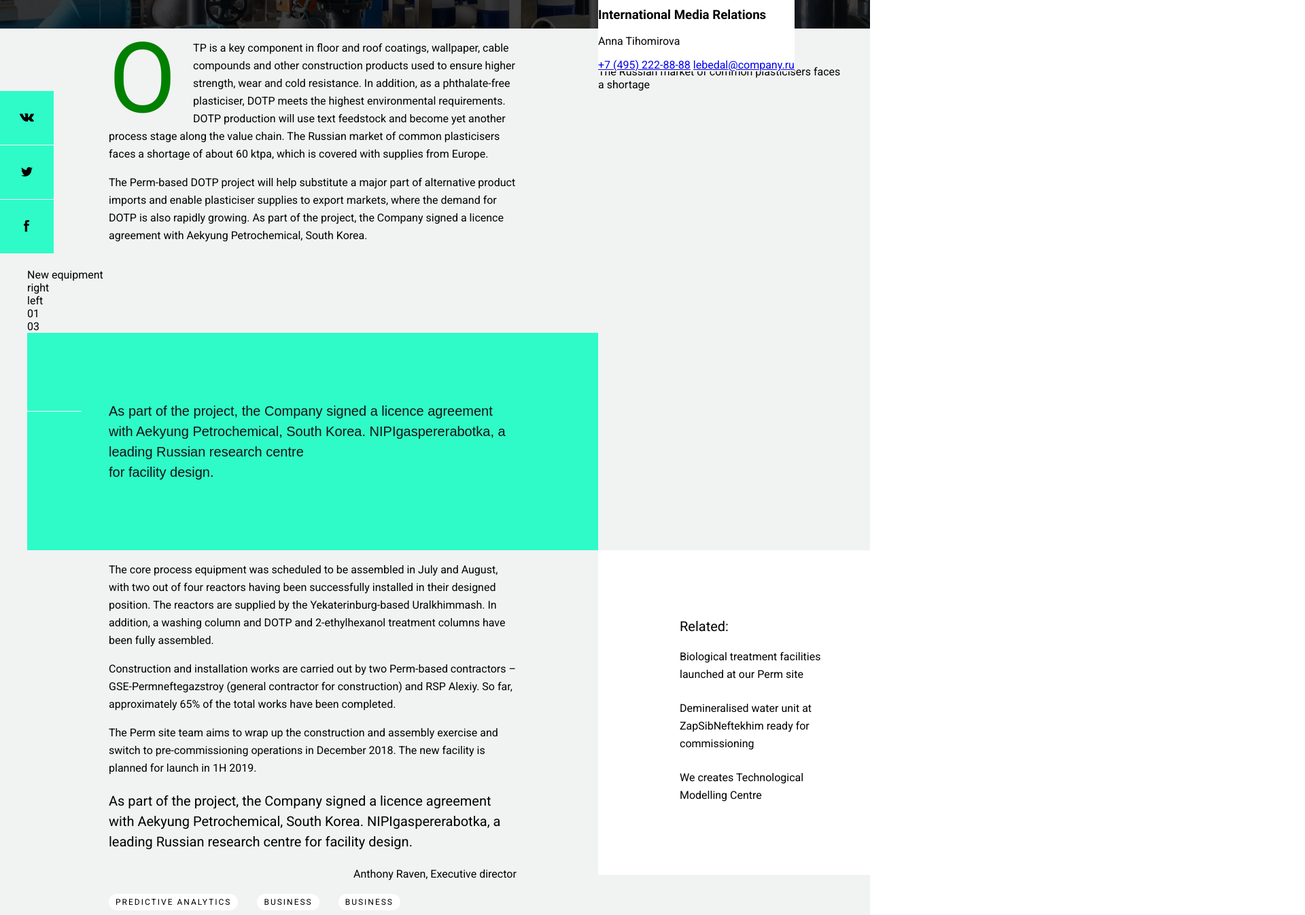
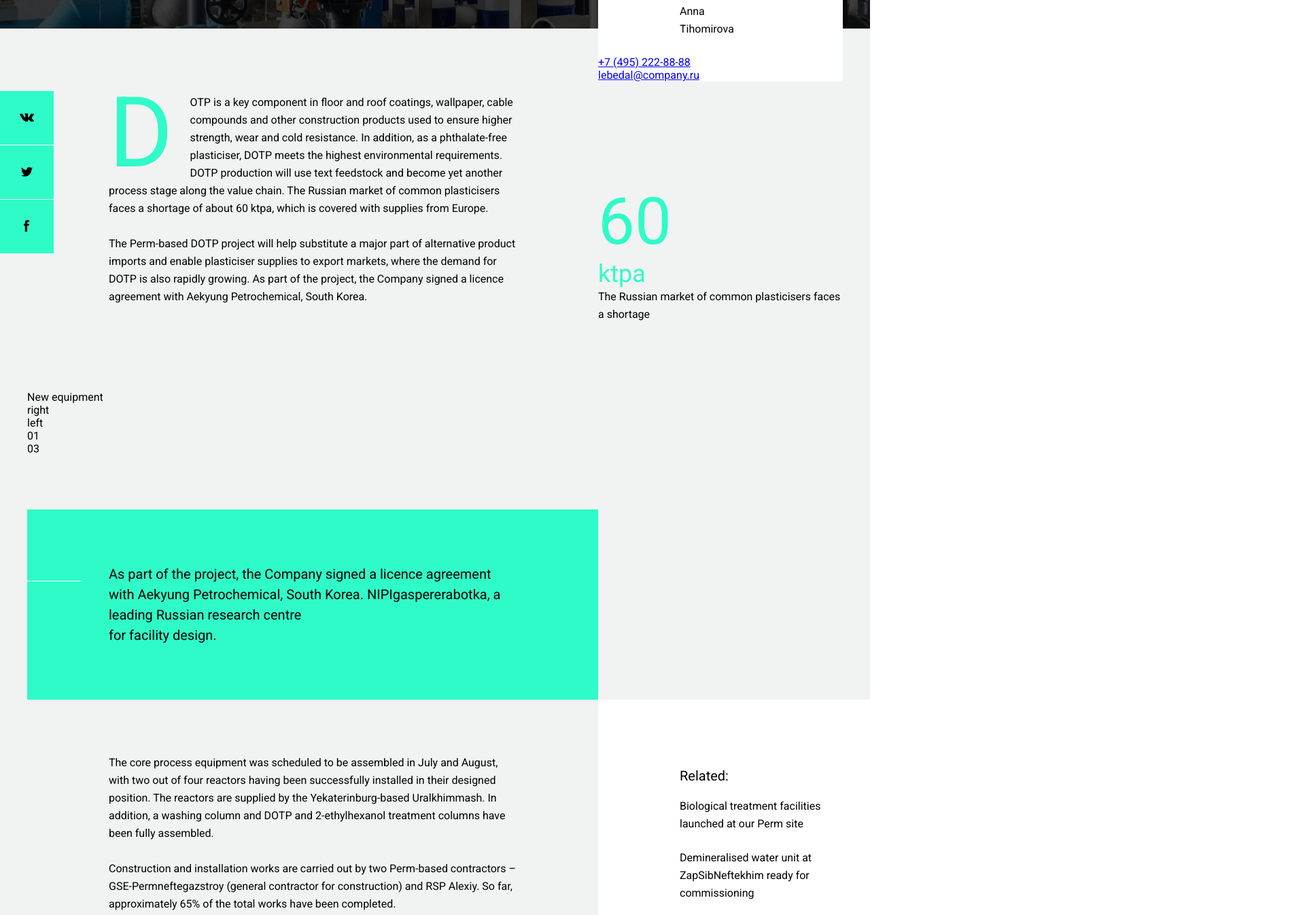
Before and after one commit to Amugbl4/UplabFrontSchool, a plain HTML site: page post.html in a window 1280 px wide. Shown: the part 380-1727 px from the top of the page at 68% size, 1920 px wide, since content can reach past the window. Drawn offline with Linux system fonts and the light colour scheme.

Commit message:
post html, css

```diff
--- a/css/style.css
+++ b/css/style.css
@@ -9,7 +9,7 @@ html {
 }
 
 body {
-    font-family:'Roboto', sans-serif;
+    font-family: 'Roboto', sans-serif;
     margin: 0;
     overflow-x: hidden;
 }
@@ -64,7 +64,7 @@ body {
 .header__right {
     width: 33%;
     align-self: right;
-    margin:  40px 0;
+    margin: 40px 0;
     margin-right: -270px;
 }
 
@@ -197,8 +197,8 @@ body {
     position: absolute;
     top: 0;
     left: -60px;
-    width: 8px;
-    height: 8px;
+    width: 10px;
+    height: 10px;
     border-top: 2px solid #fff;
     border-left: 2px solid #fff;
     transform: rotate(-45deg);
@@ -332,6 +332,7 @@ body {
 }
 
 .article__links {
+    margin: 80px 0 80px 0;
     padding-left: 120px;
     padding-right: 240px;
 }
@@ -403,6 +404,7 @@ body {
 
 .section-column {
     display: flex;
+    padding-top: 80px;
 }
 
 .section-column__left {
@@ -410,71 +412,86 @@ body {
 }
 
 .section-column__right {
+    display: flex;
     position: relative;
+    /* align-self: flex-end; */
     width: 30%;
 }
 
-.article__text {
+.article__infographic {
+    align-self: flex-end;
+}
+
+.infographic__number {
+    font-size: 96px;
+    color: #2ffbc8;
+}
+
+.infographic__number-name {
+    font-size: 36px;
+    color: #2ffbc8;
+}
+
+.user-text .infographic__text {
+    margin: 0;
+    padding: 0;
+}
+
+.article__infobox {
+    position: absolute;
+    top: -50%;
+    display: block;
+    background-color: #fff;
+    color: #000;
+}
+
+.article__slider {
+    margin-top: 80px;
+}
+
+.user-text p {
     padding: 0 120px;
+    margin-bottom: 26px;
     font-size: 16px;
     line-height: 26px;
     color: #000;
 }
 
-.article__infographic {
-    vertical-align: bottom;
-}
-
-.article__infobox {
-    position: absolute;
-    top: -50px;
-    left: 0;
-    display: block;
-    background-color: #fff;
-    color: #000;
-
-}
-
 .first-paragraph::first-letter {
-    color: green;
+    color: #2ffbc8;
     font-size: 144px;
     line-height: .8;
     float: left;
     padding: 0 25px 0 0;
 }
 
-.article__important {
+.article__important-text {
+    position: relative;
     padding: 80px 120px;
+    margin-bottom: 80px;
     background-color: #2ffbc8;
 }
 
-.important__text {
-    position: relative;
-    font-family: 'cstm_xprmntl_01regular', sans-serif;
+.article__important-text p {
+    padding: 0;
+    margin: 0;
     font-size: 20px;
     line-height: 30px;
-    color: #121212;
 }
 
-.important__text::before {
+.article__important-text::before {
     position: absolute;
     display: block;
     content: "";
-    top: 15px;
-    left: -120px;
+    top: 105px;
+    left: 0;
     width: 80px;
     height: 1px;
     background-color: #fff;
 }
 
-.article__block-bg-white {
-    position: relative;
-}
-
 .block-bg-white {
-    position: absolute;
-    top: 320px;
-    left: 0;
+    margin-top: 280px;
     padding: 80px 120px;
     margin-right: 9999px;
     padding-right: 9999px;
@@ -501,6 +518,7 @@ body {
 }
 
 .cite {
+    margin-top: 80px;
     padding: 0 120px;
     font-size: 20px;
     line-height: 30px;
--- a/post.html
+++ b/post.html
@@ -83,10 +83,12 @@
                 <a href="#" class="social-share social-share--fb" title="fb"></a>
             </div>
             <div class="container">
+                <div class="user-text">
                     <div class="section-column">
                         <div class="section-column__left">
-                        <p class="article__text first-paragraph">OTP is a key component in floor and roof coatings,
-                            wallpaper, cable compounds and other construction products used to ensure higher strength,
+                            <p class="first-paragraph">DOTP is a key component in floor and roof coatings,
+                                wallpaper, cable compounds and other construction products used to ensure higher
+                                strength,
                                 wear and cold resistance. In addition, as a phthalate-free plasticiser, DOTP
                                 meets the highest environmental requirements. DOTP production
                                 will use text feedstock and become yet another process stage along the value chain. The
@@ -96,12 +98,13 @@
                                 from
                                 Europe.
                             </p>
-                        <p class="article__text">
+                            <p>
                                 The Perm-based DOTP project will help substitute a major part of alternative product
                                 imports
                                 and
                                 enable
-                            plasticiser supplies to export markets, where the demand for DOTP is also rapidly growing.
+                                plasticiser supplies to export markets, where the demand for DOTP is also rapidly
+                                growing.
                                 As
                                 part
                                 of
@@ -113,14 +116,16 @@
                             <div class="article__infobox">
                                 <h3>International Media Relations</h3>
                                 <p>Anna Tihomirova</p>
-                            <a href="tel:+74952228888" class="">+7 (495) 222-88-88</a>
+                                <a href="tel:+74952228888" class="">+7 (495) 222-88-88</a> <br>
                                 <a href="mailto:lebedal@company.ru" class="">lebedal@company.ru</a>
                             </div>
                             <div class="article__infographic">
                                 <div class="infographic">
                                     <div class="infographic__number">60</div>
                                     <div class="infographic__number-name">ktpa</div>
-                                <p class="infographic__text">The Russian market of common plasticisers faces a shortage</p>
+                                    <p class="infographic__text">The Russian market of common plasticisers faces a
+                                        shortage</p>
+                                </div>
                             </div>
                         </div>
                     </div>
@@ -157,29 +162,31 @@
             <div class="container">
                 <div class="section-column">
                     <div class="section-column__left">
-                        <div class="article__important">
-                            <p class="important__text">As part of the project, the Company signed a licence agreement
+                        <div class="article__important-text">
+                            <p>As part of the project, the Company signed a licence agreement
                                 with
                                 Aekyung Petrochemical, South Korea. NIPIgaspererabotka,
                                 a leading Russian research centre <br> for facility design.
                             </p>
                         </div>
-                        <p class="article__text">The core process equipment was scheduled to be assembled in July and
+                        <div class="user-text">
+                            <p>The core process equipment was scheduled to be assembled in July and
                                 August,
                                 with
-                            two out of four reactors having been successfully installed in their designed position. The
+                                two out of four reactors having been successfully installed in their designed position.
+                                The
                                 reactors
                                 are supplied by the Yekaterinburg-based Uralkhimmash. In addition, a washing column and
                                 DOTP
                                 and
                                 2-ethylhexanol treatment columns have been fully assembled. </p>
-                        <p class="article__text">Construction and installation works are carried out by two Perm-based
+                            <p>Construction and installation works are carried out by two Perm-based
                                 contractors
                                 – GSE-Permneftegazstroy (general contractor for construction) and RSP Alexiy. So far,
                                 approximately
                                 65%
                                 of the total works have been completed.</p>
-                        <p class="article__text">The Perm site team aims to wrap up the construction and assembly
+                            <p>The Perm site team aims to wrap up the construction and assembly
                                 exercise
                                 and
                                 switch to pre-commissioning operations in December 2018. The new facility is planned for
@@ -187,6 +194,7 @@
                                 in
                                 1H
                                 2019.</p>
+                        </div>
                         <div class="article__cite">
                             <div class="cite">
                                 <p>
@@ -197,7 +205,7 @@
                                 </p>
                             </div>
                             <div class="cite-author">
-                                <p>Anthony Raven,
+                                <p>Anthony Raven, <br>
                                     Executive director</p>
                             </div>
                         </div>
```
Also changed, not shown: img/cite.png (added), img/invalid-name@2x.png (added), img/invalid-name@3x.png (added). Lines whose indentation alone changed are shown as unchanged.
